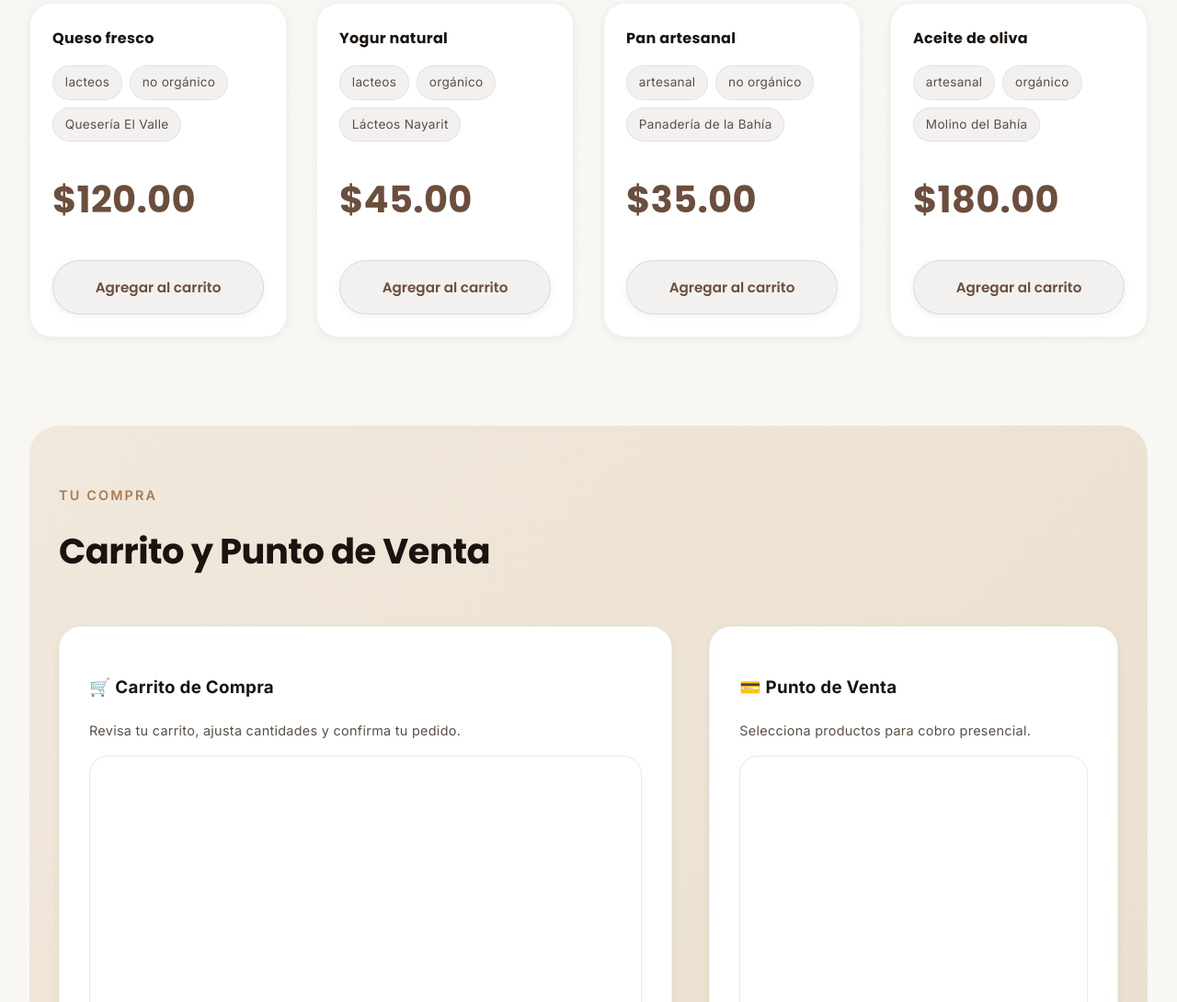
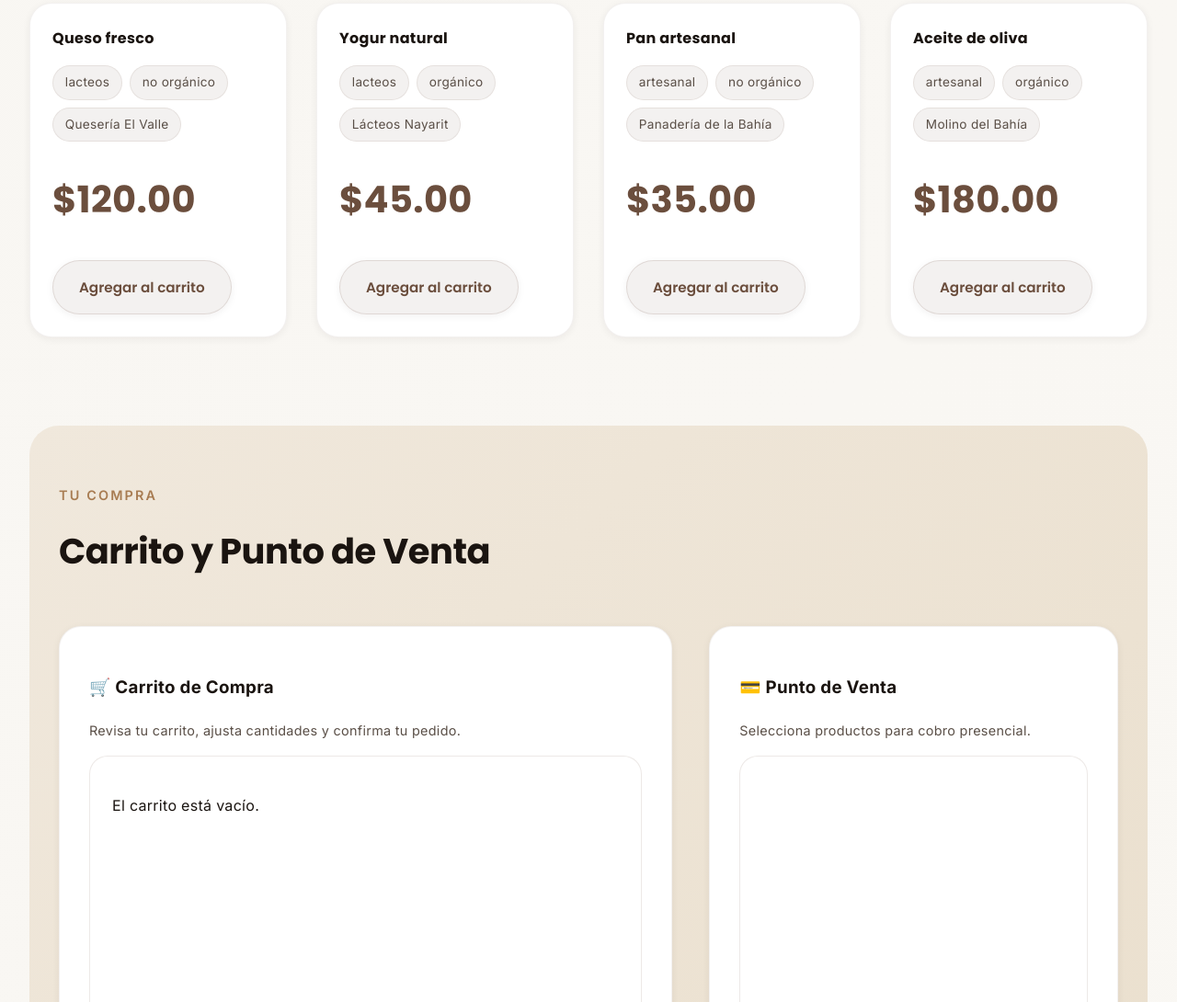
Before and after one commit to localmapsanpancho-pixel/Origen_bahia, a website: page marketplace.html in a window 1280 px wide. Shown: the part 1189-2279 px from the top of the page at 92% size. Drawn offline with Linux system fonts and the light colour scheme.

Commit message:
fix(pages): inline full cart renderer and handlers when main script fails

```diff
--- a/marketplace.html
+++ b/marketplace.html
@@ -132,41 +132,100 @@
   <script>
     (function(){
       if (typeof renderProducts === 'function' || !document.getElementById('productGrid')) return;
+
       const products = [
-        {"id":1,"name":"Lechuga orgánica","category":"verduras","producer":"Rancho El Pescador","organic":"orgánico","price":42},
-        {"id":2,"name":"Tomate cherry","category":"verduras","producer":"Huerto Bahía","organic":"orgánico","price":38},
-        {"id":3,"name":"Mango Ataulfo","category":"frutas","producer":"Huerto Bahía","organic":"orgánico","price":56},
-        {"id":4,"name":"Plátano macho","category":"frutas","producer":"Rancho El Pescador","organic":"no orgánico","price":28},
-        {"id":5,"name":"Queso fresco","category":"lacteos","producer":"Quesería El Valle","organic":"no orgánico","price":120},
-        {"id":6,"name":"Yogur natural","category":"lacteos","producer":"Lácteos Nayarit","organic":"orgánico","price":45},
-        {"id":7,"name":"Pan artesanal","category":"artesanal","producer":"Panadería de la Bahía","organic":"no orgánico","price":35},
-        {"id":8,"name":"Aceite de oliva","category":"artesanal","producer":"Molino del Bahía","organic":"orgánico","price":180}
+        {id:1,name:'Lechuga orgánica',category:'verduras',producer:'Rancho El Pescador',organic:'orgánico',price:42},
+        {id:2,name:'Tomate cherry',category:'verduras',producer:'Huerto Bahía',organic:'orgánico',price:38},
+        {id:3,name:'Mango Ataulfo',category:'frutas',producer:'Huerto Bahía',organic:'orgánico',price:56},
+        {id:4,name:'Plátano macho',category:'frutas',producer:'Rancho El Pescador',organic:'no orgánico',price:28},
+        {id:5,name:'Queso fresco',category:'lacteos',producer:'Quesería El Valle',organic:'no orgánico',price:120},
+        {id:6,name:'Yogur natural',category:'lacteos',producer:'Lácteos Nayarit',organic:'orgánico',price:45},
+        {id:7,name:'Pan artesanal',category:'artesanal',producer:'Panadería de la Bahía',organic:'no orgánico',price:35},
+        {id:8,name:'Aceite de oliva',category:'artesanal',producer:'Molino del Bahía',organic:'orgánico',price:180}
       ];
 
+      const shippingCost = 49;
       const grid = document.getElementById('productGrid');
-      const cartCount = document.getElementById('cartCount');
-      let localCart = 0;
+      const cartCountEl = document.getElementById('cartCount');
+      const cartItemsEl = document.getElementById('cartItems');
+      const subtotalEl = document.getElementById('subtotal');
+      const shippingEl = document.getElementById('shipping');
+      const totalEl = document.getElementById('total');
 
-      products.forEach(product => {
+      const cart = {};
+
+      function renderProductsInline(){
+        grid.innerHTML = '';
+        products.forEach(p=>{
           const card = document.createElement('article');
           card.className = 'product-card';
           card.innerHTML = `
-          <h4>${product.name}</h4>
-          <div class="product-meta">
-            <span>${product.category}</span>
-            <span>${product.organic}</span>
-            <span>${product.producer}</span>
+            <h4>${p.name}</h4>
+            <div class="product-meta"><span>${p.category}</span><span>${p.organic}</span><span>${p.producer}</span></div>
+            <p class="price">$${p.price.toFixed(2)}</p>
+            <div class="product-actions">
+              <button class="button secondary" data-id="${p.id}">Agregar al carrito</button>
             </div>
-          <p class="price">$${product.price.toFixed(2)}</p>
-          <button class="button secondary">Agregar al carrito</button>
           `;
-        const btn = card.querySelector('button');
-        btn.addEventListener('click', () => {
-          localCart++;
-          if (cartCount) cartCount.textContent = localCart;
-        });
           grid.appendChild(card);
         });
+        grid.querySelectorAll('button[data-id]').forEach(btn=>{
+          btn.addEventListener('click', ()=> addToCartInline(Number(btn.dataset.id)));
+        });
+      }
+
+      function addToCartInline(id){
+        cart[id] = (cart[id]||0)+1;
+        updateCartDisplayInline();
+      }
+
+      function changeQuantityInline(id, delta){
+        const next = (cart[id]||0)+delta;
+        if(next<=0) delete cart[id]; else cart[id]=next;
+        updateCartDisplayInline();
+      }
+
+      function updateCartDisplayInline(){
+        cartItemsEl.innerHTML = '';
+        const entries = Object.entries(cart);
+        let subtotal = 0;
+        if(!entries.length){
+          cartItemsEl.innerHTML = '<p>El carrito está vacío.</p>';
+        }
+        entries.forEach(([id,qty])=>{
+          const prod = products.find(p=>p.id===Number(id));
+          const itemTotal = prod.price*qty;
+          subtotal += itemTotal;
+          const item = document.createElement('div');
+          item.className = 'cart-item';
+          item.innerHTML = `
+            <div>
+              <div class="item-title">${prod.name}</div>
+              <div class="product-meta"><span>${prod.producer}</span><span>${prod.category}</span></div>
+            </div>
+            <div class="quantity-controls">
+              <button class="small" data-id="${id}" data-delta="-1">-</button>
+              <span>${qty}</span>
+              <button class="small" data-id="${id}" data-delta="1">+</button>
+            </div>
+            <div><strong>$${itemTotal.toFixed(2)}</strong></div>
+          `;
+          cartItemsEl.appendChild(item);
+        });
+        const total = subtotal + shippingCost;
+        cartCountEl.textContent = entries.reduce((s,[,q])=>s+q,0);
+        subtotalEl.textContent = `$${subtotal.toFixed(2)}`;
+        shippingEl.textContent = `$${shippingCost.toFixed(2)}`;
+        totalEl.textContent = `$${total.toFixed(2)}`;
+
+        cartItemsEl.querySelectorAll('button.small').forEach(b=>{
+          b.addEventListener('click', ()=> changeQuantityInline(Number(b.dataset.id), Number(b.dataset.delta)));
+        });
+      }
+
+      // initialize
+      renderProductsInline();
+      updateCartDisplayInline();
     })();
   </script>
 </body>
```
Lines whose indentation alone changed are shown as unchanged.
